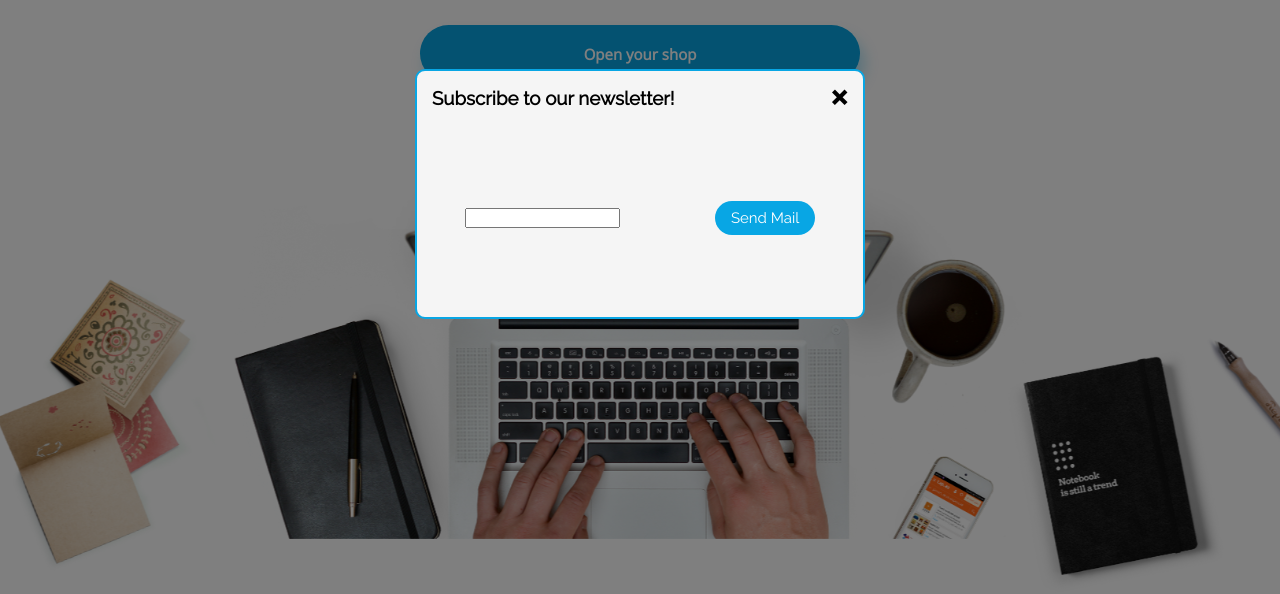
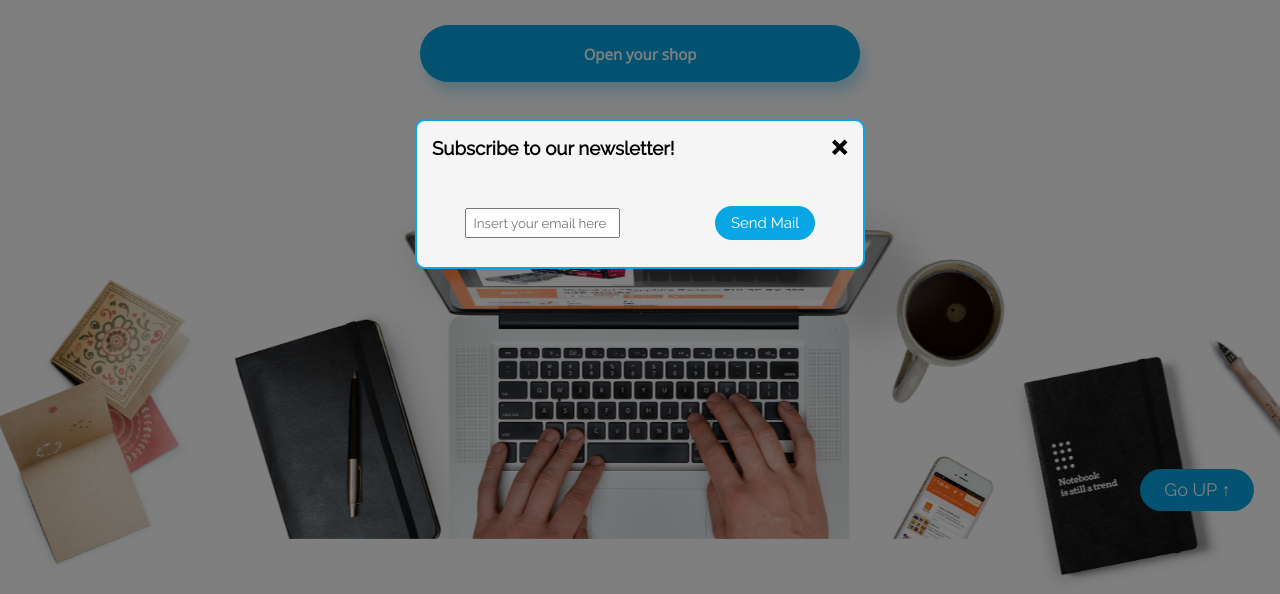
Before and after one commit to Cuadri84/OxygenShop, a plain HTML site: page index.html in a window 1280 px wide. Shown: the part 206-800 px from the top of the page. Drawn offline with nearby package versions, Linux system fonts and the light colour scheme; no server answers.

Commit message:
better newsletter, oxygen button funcionality and fixed the go up button

```diff
--- a/index.html
+++ b/index.html
@@ -27,7 +27,7 @@
       <section class="section1" id="whyus">
         <h1>Sell More!</h1>
         <h4>Open shop on our platform and increase your sales</h4>
-        <button onclick="calculatePercentage" type="button">
+        <button id="OxygenShop" onclick="redirectToPrices();" type="button">
           Open your shop
         </button>
         <figure>
@@ -53,7 +53,12 @@
           <button id="closeModal">&times;</button>
         </div>
         <form id="modal-form">
-          <input type="text" id="modal-mail" name="modalMail" />
+          <input
+            type="text"
+            id="modal-mail"
+            name="modalMail"
+            placeholder="  Insert your email here"
+          />
           <div id="modal-form__send">
             <button type="submit">Send Mail</button>
           </div>
--- a/index.js
+++ b/index.js
@@ -23,6 +23,11 @@ const navLinks = document.getElementById("navLinks");
 burguer.addEventListener("click", () => {
   navLinks.classList.toggle("active");
 });
+
+//REDIRECT BUTTON oXYGENsHOP-----------------------
+function redirectToPrices() {
+  window.location.href = "#prices";
+}
 
 //PROGRESS BAR---------------------------------------------------
 
@@ -100,6 +105,8 @@ function sendUser(url, nameOK, mailOK) {
     .then((response) => response.json())
     .then((data) => console.log(data))
     .catch((err) => console.log(err));
+  alert("email recived");
+  closeModal();
 }
 
 //MODAL----------------------------------------------------------------------
@@ -188,7 +195,6 @@ getCurrency().then((data) => {
     }
   });
 });
-//TODO ponerle catch?
 
 //SLIDER---------------------------------------------------------------------
 
--- a/sass/_desktop.scss
+++ b/sass/_desktop.scss
@@ -55,6 +55,11 @@
     &__image2and3 {
       margin-top: 0;
       max-width: 18%;
+    }
+    & button {
+      &:hover {
+        transform: scale(1.3);
+      }
     }
   }
 
--- a/sass/_modal.scss
+++ b/sass/_modal.scss
@@ -66,9 +66,12 @@
 @media only screen and (min-width: 605px) {
   #modal {
     width: 450px;
-    height: 250px;
+    height: 150px;
   }
   #modal-form {
-    height: 200px;
+    height: 110px;
+    & input {
+      height: 30px;
+    }
   }
 }
--- a/sass/_section1.scss
+++ b/sass/_section1.scss
@@ -48,6 +48,11 @@ $font-two: "Open Sans";
     box-shadow: 5px 10px 14px rgba(7, 172, 230, 0.29);
     border-radius: 40px;
     border-color: transparent;
+    cursor: pointer;
+    transition: transform 0.3s ease-in-out;
+    &:hover {
+      transform: scale(1.1);
+    }
   }
 }
 
--- a/styles.scss
+++ b/styles.scss
@@ -117,9 +117,13 @@ input:checked + .nav__icon {
 }
 
 .upButton {
+  position: fixed;
+  top: 87%;
+  right: 2%;
+  transform: translateY(-50%);
   cursor: pointer;
-  margin-top: 50px;
-  padding: 6px 14px;
+  font-size: 18px;
+  padding: 10px 24px;
   border-radius: 56px;
   border: none;
   color: #fff;
```
Also changed, not shown: styles.css, 1 other file.
